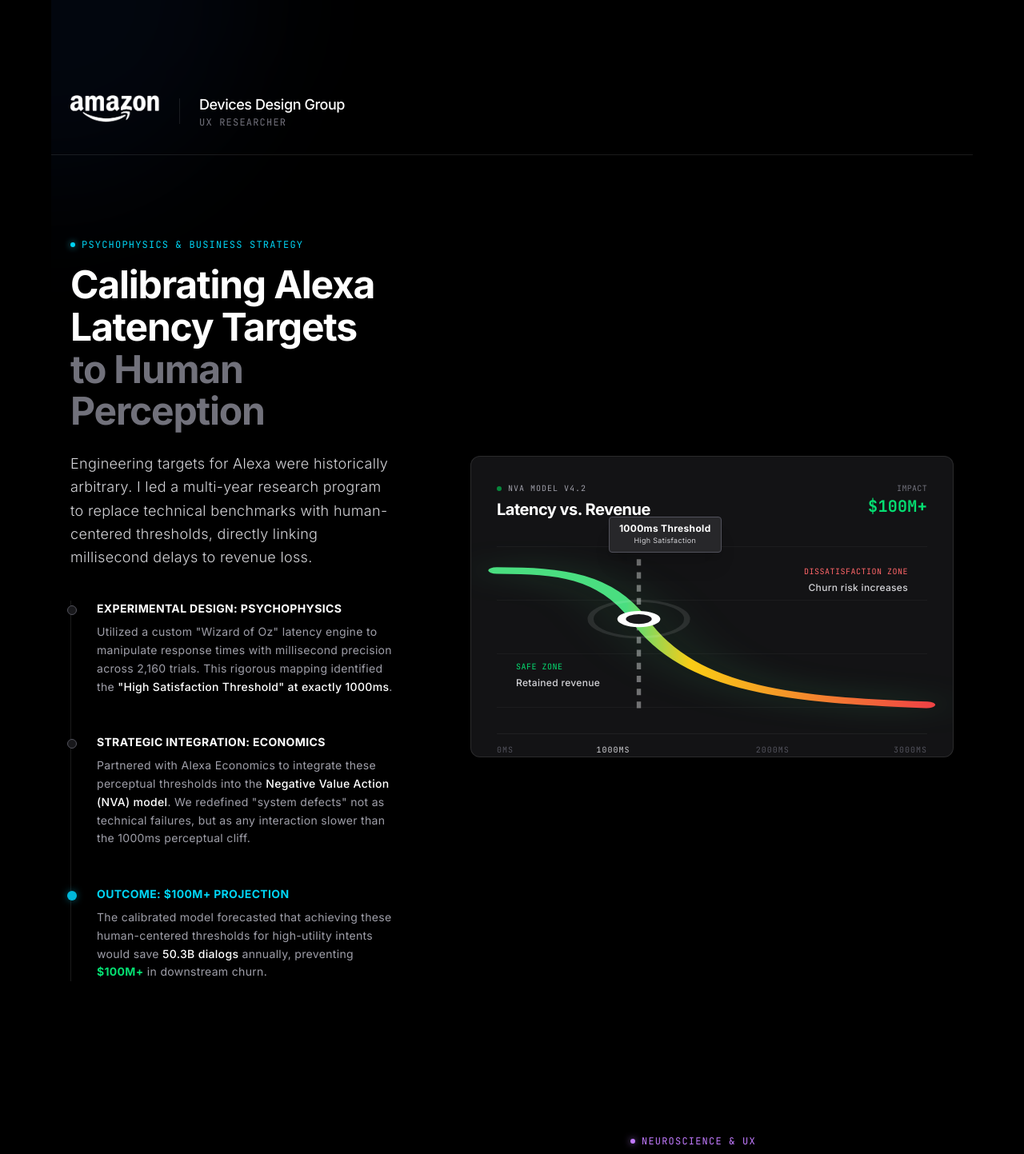
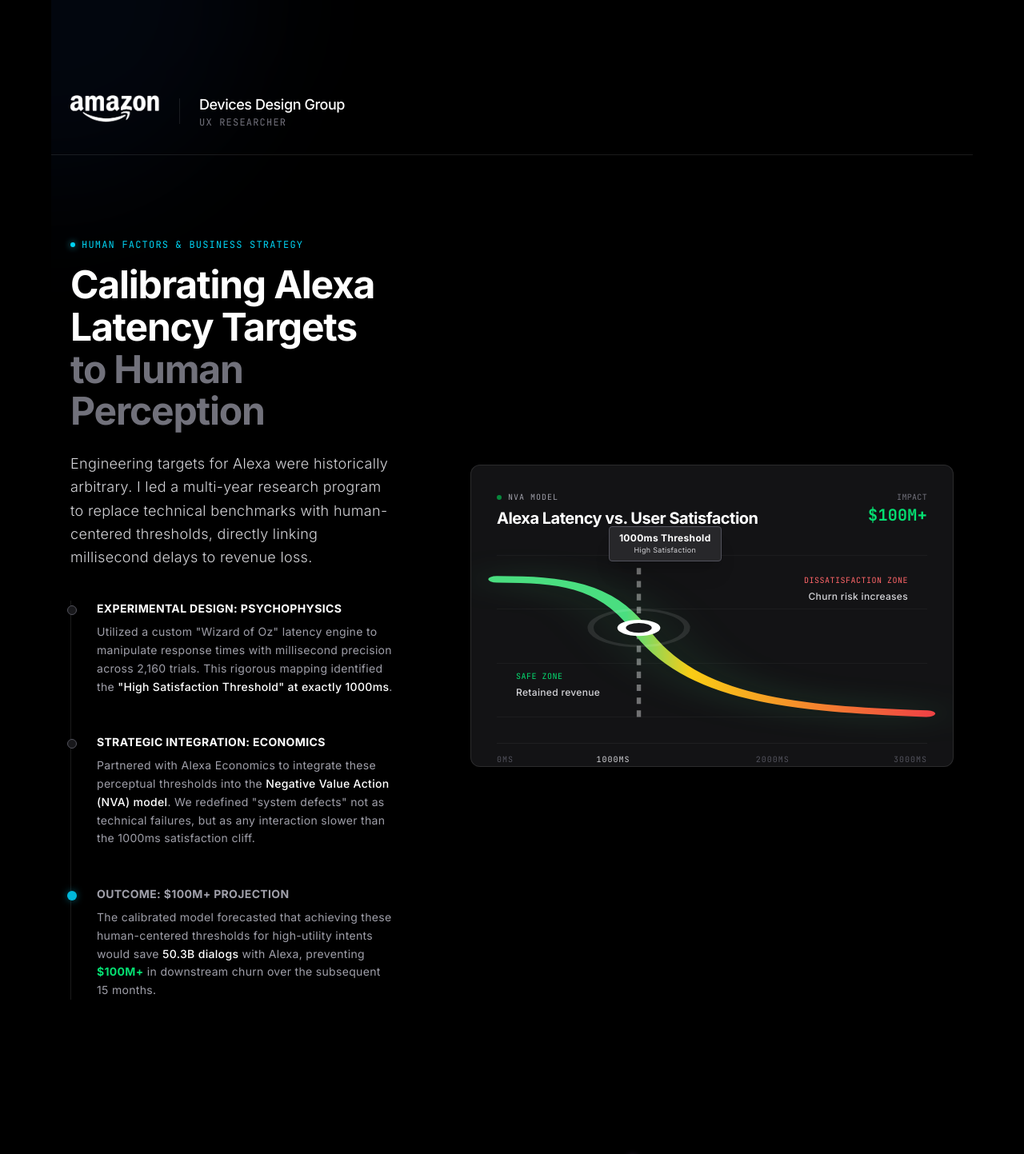
Before and after one commit to brandonfluegel/Research-Portfolio, a Next.js app: page / in a window 1280 px wide. Shown: the part 812-2255 px from the top of the page at 80% size. Built offline with nearby package versions, Linux system fonts and the light colour scheme.

Commit message:
Update Amazon project impact figures to 00M+

```diff
--- a/components/AmazonProjectSection.tsx
+++ b/components/AmazonProjectSection.tsx
@@ -57,7 +57,7 @@ export default function AmazonProjectSection() {
             <div className="mb-8 md:mb-10">
               <div className="flex items-center gap-2 mb-3 md:mb-4">
                 <span className="w-1.5 h-1.5 bg-cyan-400 rounded-full shadow-[0_0_8px_rgba(34,211,238,0.8)]"></span>
-                <span className="text-[10px] md:text-xs font-mono text-cyan-400 uppercase tracking-widest">Psychophysics & Business Strategy</span>
+                <span className="text-[10px] md:text-xs font-mono text-cyan-400 uppercase tracking-widest">Human Factors & Business Strategy</span>
               </div>
               <h3 className="text-3xl md:text-5xl font-bold text-white mb-4 md:mb-6 leading-[1.1] tracking-tight">
                 Calibrating Alexa Latency Targets <br /> <span className="text-zinc-500">to Human Perception</span>
@@ -96,16 +96,16 @@ export default function AmazonProjectSection() {
                 <span className="absolute -left-[29px] md:-left-[37px] top-1.5 w-3 h-3 bg-zinc-900 border border-zinc-600 rounded-full"></span>
                 <h4 className="text-xs md:text-sm font-bold text-white uppercase tracking-wide mb-1 md:mb-2">Strategic Integration: Economics</h4>
                 <p className="text-xs md:text-sm text-zinc-400 leading-relaxed">
-                  Partnered with Alexa Economics to integrate these perceptual thresholds into the <span className="text-white font-medium">Negative Value Action (NVA) model</span>. We redefined &quot;system defects&quot; not as technical failures, but as any interaction slower than the 1000ms perceptual cliff.
+                  Partnered with Alexa Economics to integrate these perceptual thresholds into the <span className="text-white font-medium">Negative Value Action (NVA) model</span>. We redefined &quot;system defects&quot; not as technical failures, but as any interaction slower than the 1000ms satisfaction cliff.
                 </p>
               </div>
 
               {/* Step 3 (Outcome - Visible on Desktop flow, Mobile sees top block) */}
                <div className="relative hidden md:block">
                 <span className="absolute -left-[29px] md:-left-[37px] top-1.5 w-3 h-3 bg-cyan-500 shadow-[0_0_10px_rgba(6,182,212,0.5)] rounded-full"></span>
-                <h4 className="text-xs md:text-sm font-bold text-cyan-400 uppercase tracking-wide mb-1 md:mb-2">Outcome: $100M+ Projection</h4>
+                <h4 className="text-xs md:text-sm font-bold text-zinc-400 uppercase tracking-wide mb-1 md:mb-2">Outcome: $100M+ Projection</h4>
                 <p className="text-xs md:text-sm text-zinc-400 leading-relaxed">
-                  The calibrated model forecasted that achieving these human-centered thresholds for high-utility intents would save <span className="text-white font-medium">50.3B dialogs</span> annually, preventing <span className="text-green-400 font-bold">$100M+</span> in downstream churn.
+                  The calibrated model forecasted that achieving these human-centered thresholds for high-utility intents would save <span className="text-white font-medium">50.3B dialogs</span> with Alexa, preventing <span className="text-green-400 font-bold">$100M+</span> in downstream churn over the subsequent 15 months.
                 </p>
               </div>
             </div>
@@ -121,9 +121,9 @@ export default function AmazonProjectSection() {
                 <div>
                   <div className="flex items-center gap-2 mb-1">
                     <div className="w-1.5 h-1.5 rounded-full bg-green-500 animate-pulse"></div>
-                    <h4 className="text-[8px] md:text-[10px] font-mono text-zinc-400 uppercase tracking-widest">NVA Model v4.2</h4>
+                    <h4 className="text-[8px] md:text-[10px] font-mono text-zinc-400 uppercase tracking-widest">NVA Model</h4>
                   </div>
-                  <div className="text-white font-bold text-base md:text-xl tracking-tight">Latency vs. Revenue</div>
+                  <div className="text-white font-bold text-base md:text-xl tracking-tight">Alexa Latency vs. User Satisfaction</div>
                 </div>
                 <div className="text-right">
                   <div className="text-[8px] md:text-[10px] font-mono text-zinc-500 uppercase">Impact</div>
```
